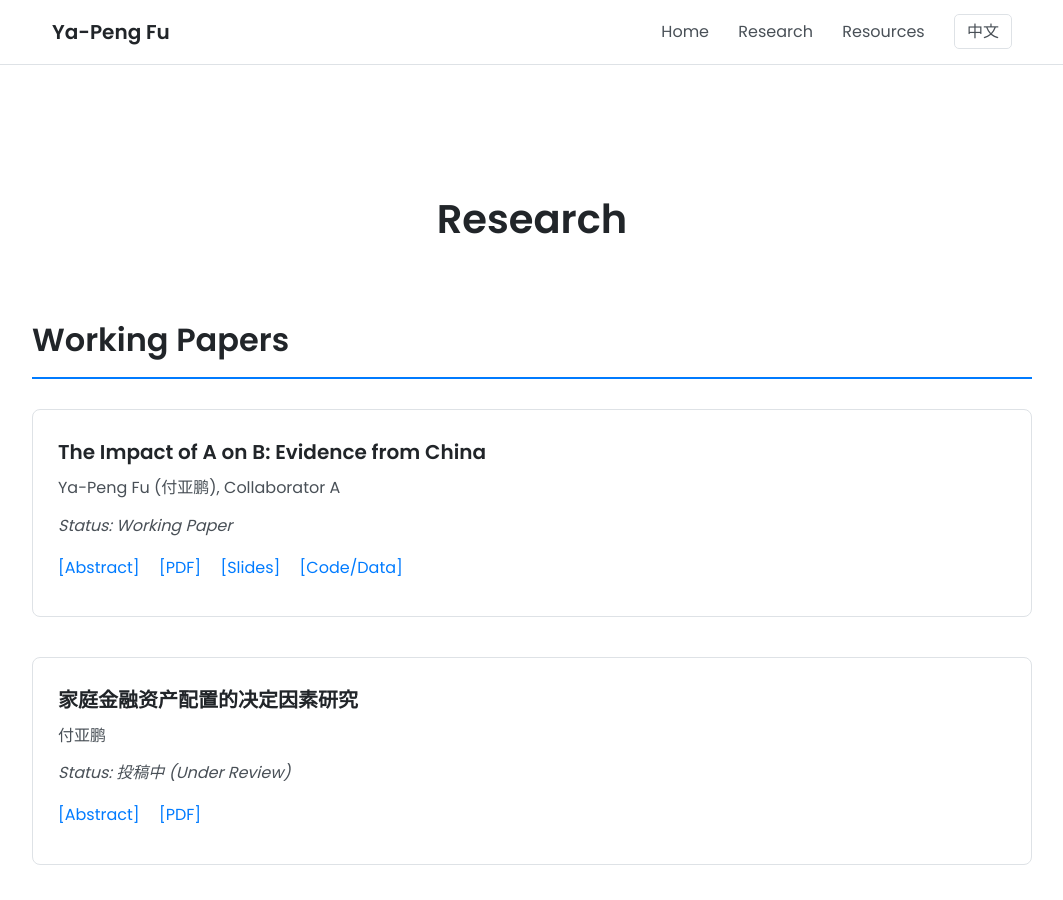
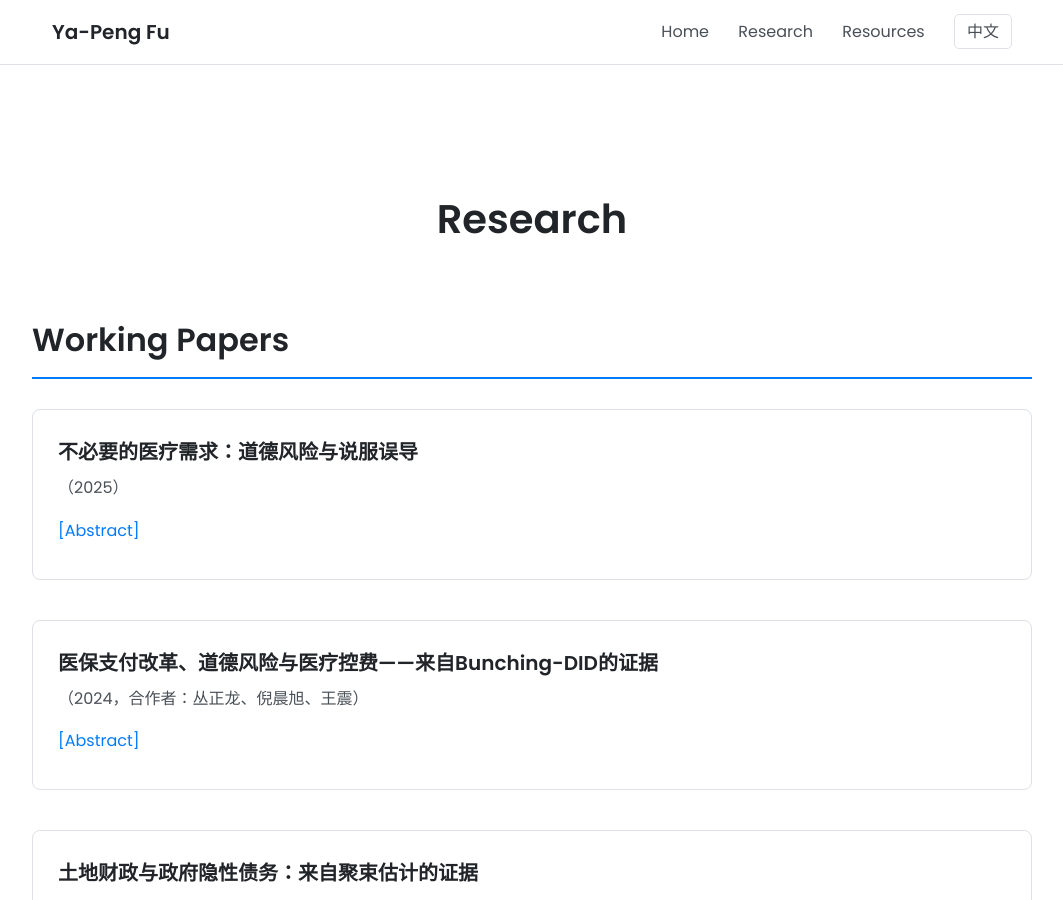
Before and after one commit to fyapeng/fyapeng.github.io, a Jekyll site: the page built from en/research.html, in a window 1280 px wide and 900 px high. Shown: the whole window, without its empty margins (108-1171 px from the left). Built offline with Jekyll 4.4.1, drawn with Linux system fonts in a browser that asks for light colours; some of the changed lines change nothing that is shown; some of the changed text lies outside the part shown.

Commit message:
Update research.yml

```diff
--- a/_data/research.yml
+++ b/_data/research.yml
@@ -1,26 +1,42 @@
 # _data/research.yml
+
+# 发表论文 (Publications) - 暂时为空，您可以未来添加
+publications:
+
+# 工作论文 (Working Papers)
 working_papers:
-  - title: "The Impact of A on B: Evidence from China"
-    authors: "Ya-Peng Fu (付亚鹏), Collaborator A"
-    status: "Working Paper"
-    abstract: "This is the abstract of the paper. It describes the main research question, methodology, and findings in English..."
-    pdf_link: "/papers/paper_1.pdf"
-    slides_link: "/slides/slides_1.pdf"
-    code_link: "https://github.com/your-username/repo"
+  - title: "不必要的医疗需求：道德风险与说服误导"
+    authors: "（2025）"
+    abstract: |
+      我利用贝叶斯说服方法研究患者不必要的医疗需求的来源，并将其分解为需求方道德风险与供给方说服误导。医生效用是患者效用和收入激励的加权组合，能够向患者有选择地披露信息以误导患者对自身病情的信念。患者的行动空间连续时，医生选择不披露信息或如实告知病情；患者行动空间离散时（低治疗与高治疗），医生说服部分低病情患者采取高治疗行为。医疗保险能够减少医患间利益冲突以削弱说服误导比例，但导致了更大的道德风险与误导需求。消除信息不对称或医生收入激励能够避免误导，但后者可能损害患者健康。
 
-  - title: "家庭金融资产配置的决定因素研究"
-    authors: "付亚鹏"
-    status: "投稿中 (Under Review)"
-    abstract: "这是另一篇论文的摘要，摘要内容可以用中文或英文书写..."
-    pdf_link: "/papers/paper_2.pdf"
+  - title: "医保支付改革、道德风险与医疗控费——来自Bunching-DID的证据"
+    authors: "（2024，合作者：丛正龙、倪晨旭、王震）"
+    abstract: |
+      本文旨在评估医保支付方式改革特别是DRG/DIP支付模式对于医疗费用控制和医疗质量提升的影响，通过前沿的Bunching-DID方法识别医保“起付线”对患者就诊行为的扭曲效应（道德风险），发现“起付线”的设置使得大约8%的就诊费用被调整至起付线以上，人均年度医疗费用平均提高28.8%。在考虑“起付线”诱导患者道德风险的情况下，DRG/DIP改革在降低医疗费用和提高医疗质量方面的效果有限，“起付线”附近的患者自付费用不降反升，而医院存在“推诿”重症病人的倾向，政策效应在地区、医院特点、患者特征等方面存在异质性。此外，DIP相比DRG能有效降低患者道德风险、缓解医院控费预期。本文在针对评估医疗提质控费的政策工具方面具有一定启示作用，如何精准识别或者避免道德风险问题，或将成为之后政策评估尤其是健康经济学中的重点与难点。
 
-publications:
-  # - title: "A Published Paper Title"
-  #   authors: "Ya-Peng Fu, Collaborator B"
-  #   journal: "Journal of Economic Perspectives"
-  #   year: 2025
-  #   volume: 39
-  #   issue: 1
-  #   pages: "1-20"
-  #   doi_link: "https://doi.org/10.1257/jep.39.1.1"
-  #   pdf_link: "/papers/pub_1.pdf"
+  - title: "土地财政与政府隐性债务：来自聚束估计的证据"
+    authors: "（2023，合作者：丛正龙）"
+    abstract: |
+      稳妥处置地方政府隐性债务问题是未来政府工作的重点和难点，文章基于聚束估计方法，利用工业用地出让最低价标准政策对土地交易市场的冲击，识别地方土地出让行为对政府隐性债务的影响。研究发现，《全国工业用地出让最低价标准》的实施使得土地成交单价出现了显著的聚束效应，平均有11.09%的地块成交单价受《标准》影响而调整至最低价标准右侧；地方政府工业用地出让总价款受政策影响，相较于反事实分布平均增加了7.96%，地方政府综合土地出让总收入受政策影响，相较于反事实分布平均降低了1.5%，地方政府隐性债务受政策影响，相较于反事实分布平均增加了14.1%。Wald估计结果显示，地方工业用地出让价款每增加1%，地方政府隐性债务规模将增加1.768%，综合土地出让价款每增加1%，地方政府隐性债务规模将减少9.502%，意味着地方政府工业用地收入对于政府隐性债务具有正向效应，而地方政府综合土地出让收入对于政府隐性债务具有负向的挤出效应。研究结果为防范化解地方政府债务风险、实现高质量发展提供了创新路径和理论证据。
+
+# 其他项目 (Other Projects)
+other_projects:
+  - title: "越畔之思：土地财政转型中的政府市场互动研究"
+    authors: "（2023国家级大学生创新训练计划项目，合作者：李芃辰，周理郡）"
+    # 这个项目没有摘要，所以我们就不写 abstract 字段
+
+  - title: "财政激励、市场整合与新型城镇化——基于“撤县设区”的多时点双重差分研究"
+    authors: "（2022《计量经济学》课程论文，合作者：韩登清）"
+    abstract: |
+      “撤县设区”是地方政府在行政主导型城镇化发展过程中的重要方式，利用2009年至2019年全国260个城市的统计数据，构建基于“以人为本、四化同步、城乡统筹、生态文明、基础设施”本质要求的新型城镇化评价体系，借助“撤县设区”政策的准自然实验，研究财政激励、市场整合对新型城镇化发展的影响。研究发现：实行“撤县设区”能够整合市域要素市场，显著提高区县基本公共服务水平，推动以人为核心的新型城镇化发展；实行“撤县设区”能够缓解资本的极化效应，促进生产要素向区县扩散，从而促进新型城镇化发展，弥补市场主导型城镇化过程中的不足；但“撤县设区”会对城乡统筹和生态文明产生不同程度的负面影响。
+
+  - title: "舆论情绪、关联报道与股价波动"
+    authors: "（2022中国社会科学院大学大学生创新训练计划项目，合作者：韩登清 丛正龙）"
+    abstract: |
+      随着互联网媒体的快速发展，间接的关联报道对于市场舆情也产生越来越重要的影响。为研究媒体关联报道对股价波动的非线性效应，通过嵌入关联信息结构提出改进的文本信息抽取模块，用以获取关联报道与股票间的关联度。利用A股上市公司的交易数据研究舆情、媒体报道关联度与股价波动间的影响，结果表明：（1）相比正向舆论情绪，负向舆论情绪对股价影响更强烈；（2）报道关联度存在单个门限效应，报道关联度较低时，正向舆论情绪对股价影响更强烈，滞后新闻的影响几乎为0；（3）媒体关联报道对于股价的影响具有时效性；（4）媒体关联报道对于股价的影响随公司规模增大而逐渐增强。
+
+  - title: "转移支付、市场整合与基本公共服务均等化"
+    authors: "（2022《中国经济专题》课程论文，合作者：韩登清）"
+    abstract: |
+      分权体制下产生的市场分割导致各地重复建设严重，不利于基本公共服务均等化目标的实现，本文认为通过调整政府间转移支付，能够促进政府市场资源整合，进而提高基本公共服务均等化水平。实证结果表明：基本公共服务的供给在全国范围内存在集聚效应；统一大市场建设对基本公共服务均等化具有复杂的非线性作用，并且对东部地区和西部地区表现为正向效应，对中部地区则表现为负向效应；给予中部地区政府更多自主性有利于当地经济发展和公共服务均等化水平的提高。
```
